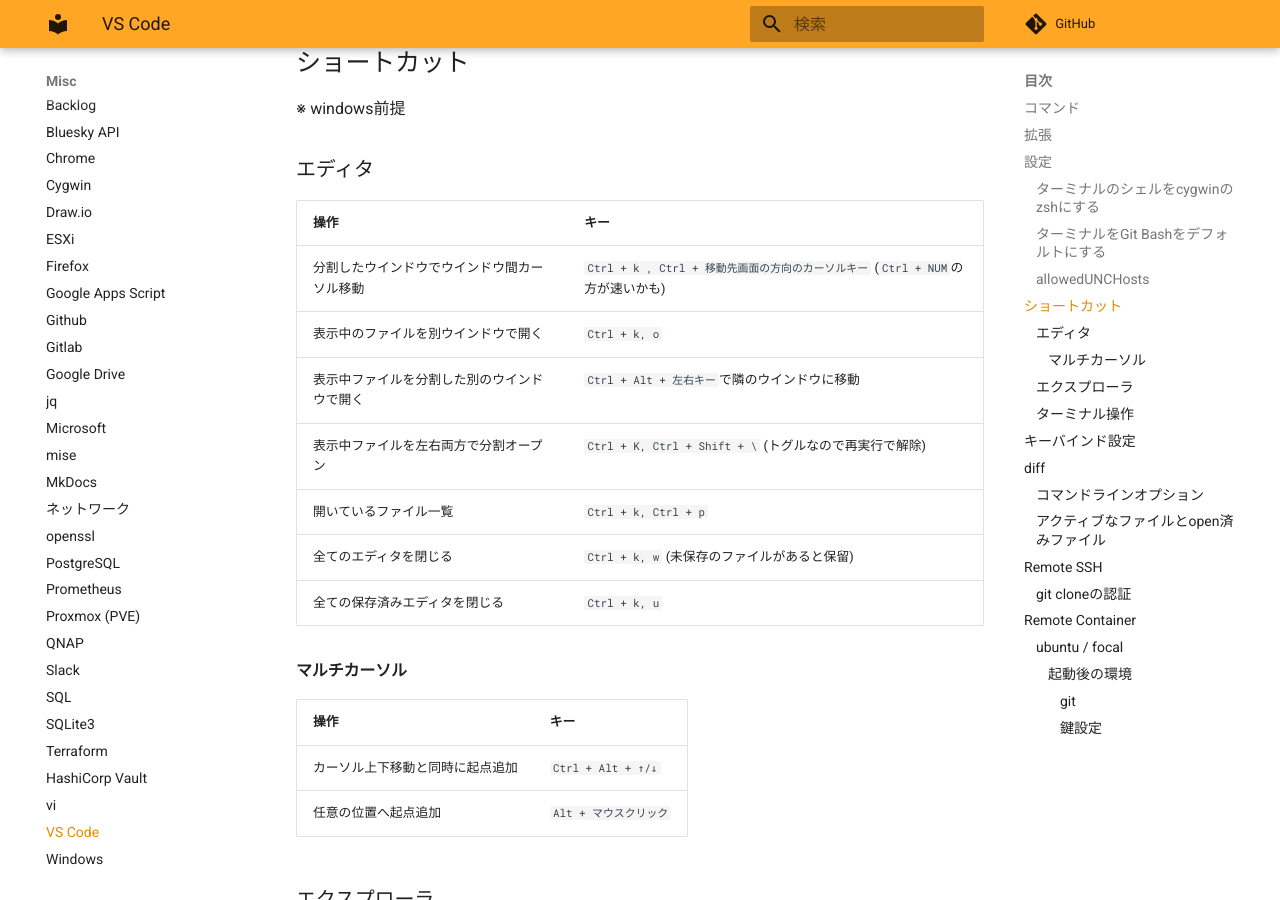
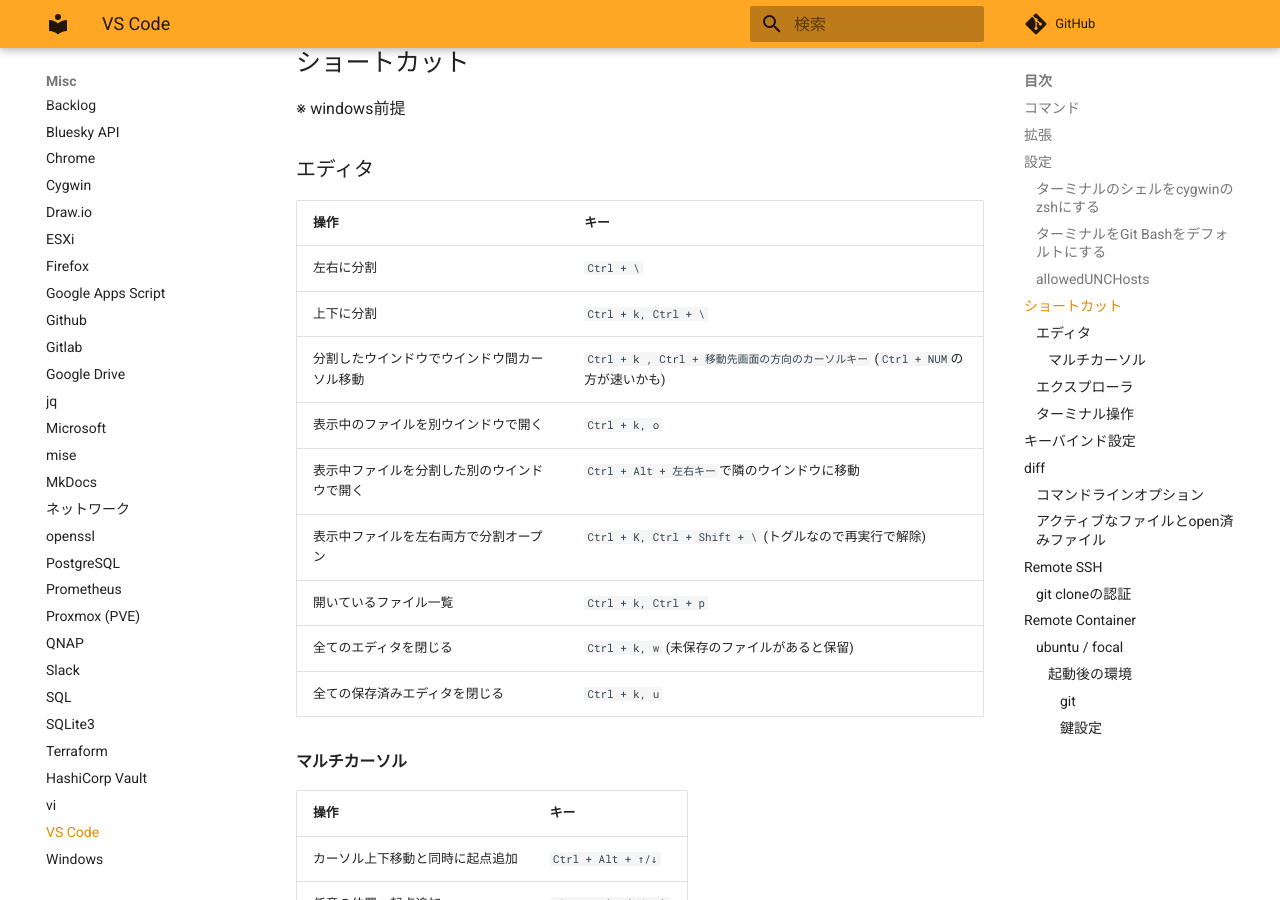
Before and after one commit to zaki-lknr/docs, an MkDocs documentation site: the page built from docs/Misc/vscode.md, in a window 1280 px wide and 900 px high, scrolled down 2866 px. Built offline with MkDocs 1.6.1 and Material for MkDocs 9.7.7, drawn with Linux system fonts in a browser that asks for light colours; comment, search, counter and statistics services are not loaded.

Commit message:
add: misc/vscode: 分割ショートカット

```diff
--- a/docs/Misc/vscode.md
+++ b/docs/Misc/vscode.md
@@ -109,6 +109,8 @@ settings.jsonに直接記載する場合は以下の通り。
 
 | 操作                     | キー                                                        |
 | ---------------------- | --------------------------------------------------------- |
+| 左右に分割                  | `Ctrl + \`                                                |
+| 上下に分割                  | `Ctrl + k, Ctrl + \`                                      |
 | 分割したウインドウでウインドウ間カーソル移動 | `Ctrl + k , Ctrl + 移動先画面の方向のカーソルキー` (`Ctrl + NUM`の方が速いかも) |
 | 表示中のファイルを別ウインドウで開く     | `Ctrl + k, o`                                             |
 | 表示中ファイルを分割した別のウインドウで開く | `Ctrl + Alt + 左右キー`で隣のウインドウに移動                            |
```
